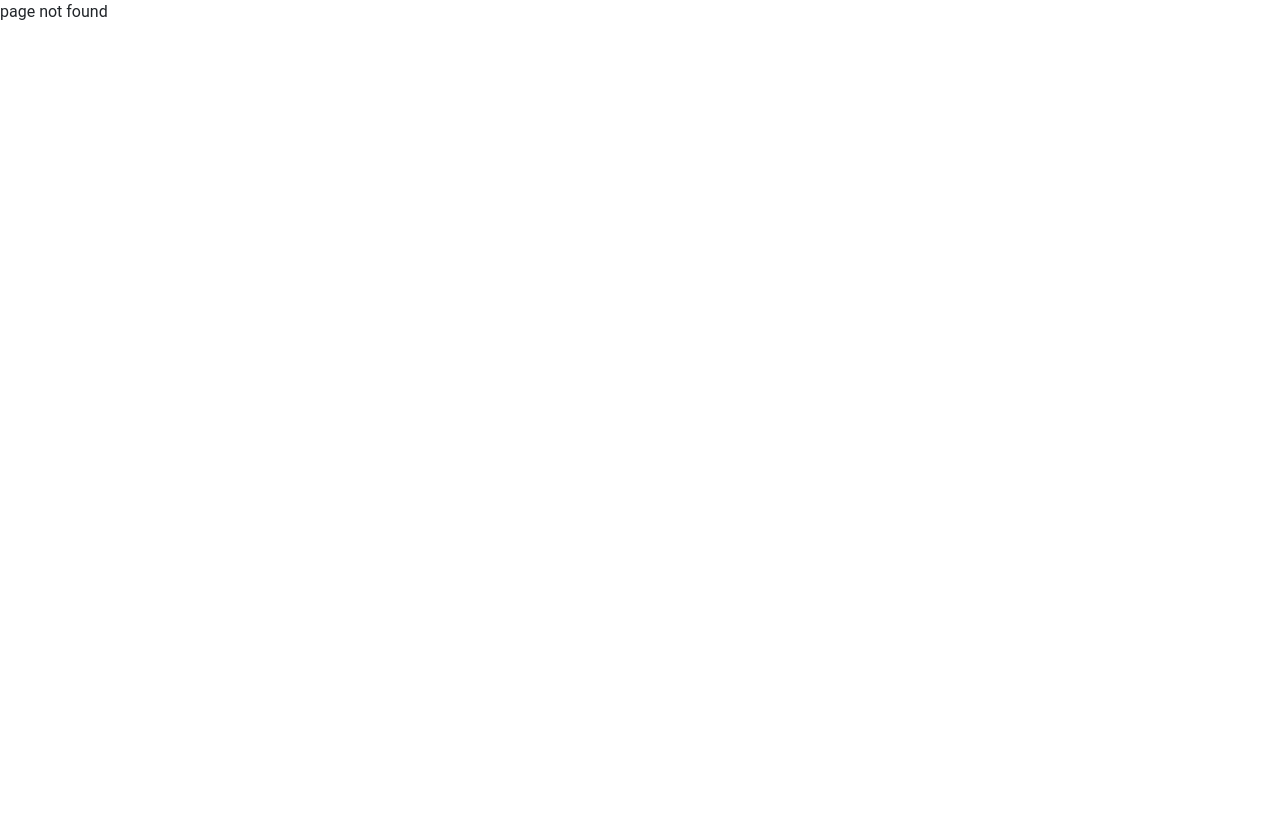
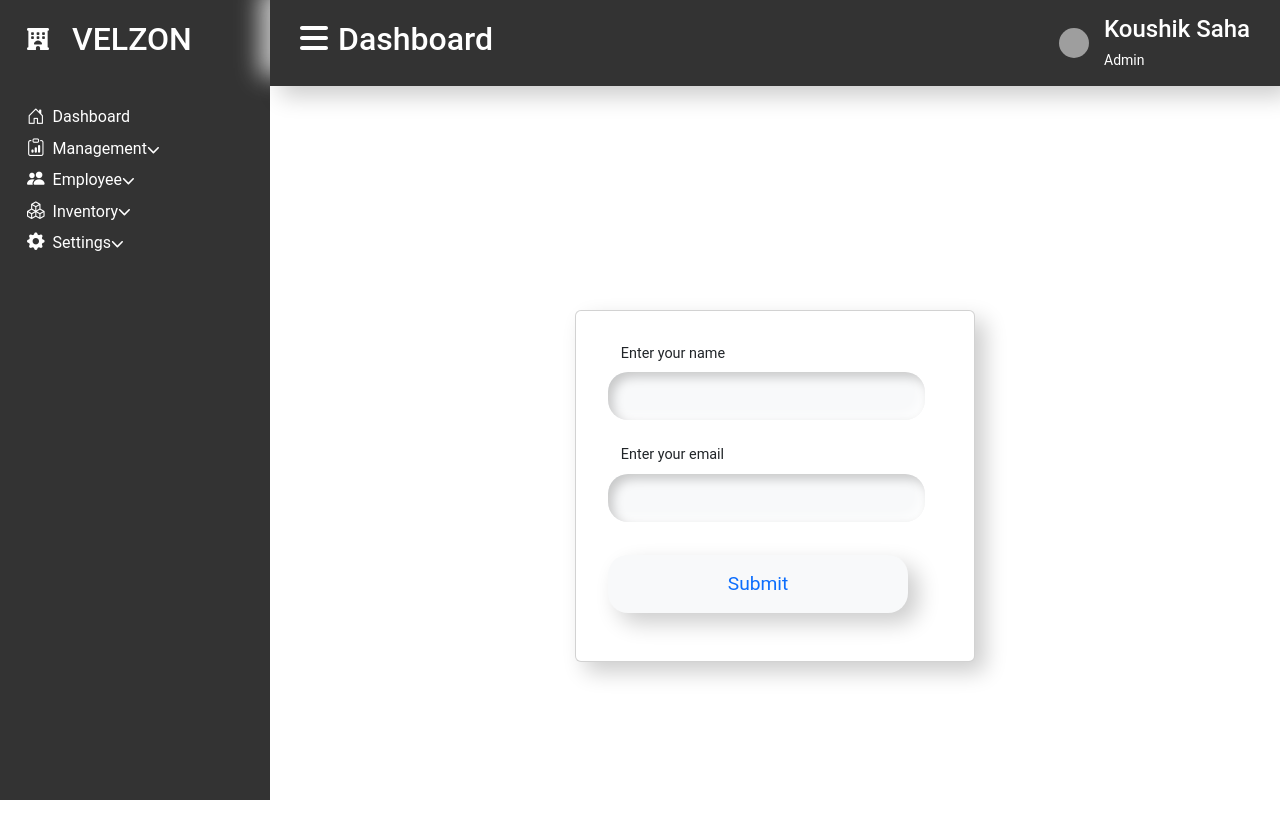
Before and after one commit to Vireta-Group/hotel-saas-frontend, a React (Vite) app: page /demo in a window 1280 px wide. Before the commit this address had no page. Shown: the top 838 px of the page. Before the commit the page ends 800 px from the top, so only its background shows below. Built offline with nearby package versions, Linux system fonts and the light colour scheme; grey boxes are pictures that could not be loaded.

Commit message:
update Input component and create Demo.jsx

```diff
--- /dev/null
+++ b/src/Demo.jsx
@@ -0,0 +1,45 @@
+// Demo.jsx
+import { useRef } from "react";
+import Input from "./ui/input/Input";
+import SubmitButton from "./ui/submitButton/SubmitButton";
+
+function Demo() {
+  const inputRef = useRef();
+
+  const submitHandler = (e) => {
+    e.preventDefault();
+    console.log(inputRef.current?.value);
+  };
+
+  const style = {
+    height: "100vh",
+    display: "flex",
+    justifyContent: "center",
+    alignItems: "center",
+  };
+
+  return (
+    <div className="d-flex justify-content-center " style={style}>
+      <form onSubmit={submitHandler} className="card">
+        <Input
+          label="Enter your name"
+          id="name"
+          isFullScreen={true}
+          isRequire={true}
+          type="text"
+          ref={inputRef}
+        />
+        <Input
+          label="Enter your email"
+          id="email"
+          isFullScreen={true}
+          isRequire={true}
+          type="email"
+        />
+        <SubmitButton innerText="Submit" width="300px" />
+      </form>
+    </div>
+  );
+}
+
+export default Demo;
--- a/src/routes/routes.jsx
+++ b/src/routes/routes.jsx
@@ -45,6 +45,8 @@ import EarningForm from "../coreModule/accounting/earningForm/EarningForm";
 import ExpenseForm from "../coreModule/accounting/expenseForm/expenseForm";
 import Input from "../ui/input/Input";
 import Button from "../ui/submitButton/SubmitButton";
+import SubmitButton from "../ui/submitButton/SubmitButton";
+import Demo from "../Demo";
 
 const router = createBrowserRouter(
   createRoutesFromElements(
@@ -129,6 +131,7 @@ const router = createBrowserRouter(
             path="room-service"
             element={<RoomService></RoomService>}
           ></Route>
+          <Route path="demo" element={<Demo />} />
           <Route path="addcategoryform" element={<AddCategoryForm />} />
           <Route path="daily-sell-report" element={<DailySalesReport />} />
         </Route>
--- a/src/style/veriable/veriable.css
+++ b/src/style/veriable/veriable.css
@@ -31,8 +31,19 @@
   --light: #f8f9fa; /* Light color for backgrounds */
   --light-gray: #f8f9fa; /* Light gray */
   --dark: #212529;
+  --bg: #e0e0e0;
 }
 
 body {
-  background-color: var(--light-gray);
+  background-color: var(--bg);
 }
+
+.card {
+  background-color: var(--bg);
+  width: 400px;
+  height: auto;
+  margin: 1rem;
+  padding: 2rem;
+  border-radius: 10px;
+  box-shadow: var(--shadow);
+}
--- a/src/ui/input/Input.jsx
+++ b/src/ui/input/Input.jsx
@@ -1,6 +1,10 @@
 import "../../style/ui/input/input.css";
+import { forwardRef } from "react";
 
-function Input({ label, type, id, isFullScreen, isRequire }) {
+const Input = forwardRef(function Input(
+  { label, type, id, isFullScreen, isRequire },
+  ref
+) {
   const style = {
     width: isFullScreen ? "95%" : "45%",
   };
@@ -8,9 +12,9 @@ function Input({ label, type, id, isFullScreen, isRequire }) {
   return (
     <div className="input-wrapper">
       <label htmlFor={id}>{label}</label>
-      <input style={style} type={type} id={id} required={isRequire} />
+      <input ref={ref} style={style} type={type} id={id} required={isRequire} />
     </div>
   );
-}
+});
 
 export default Input;
```
